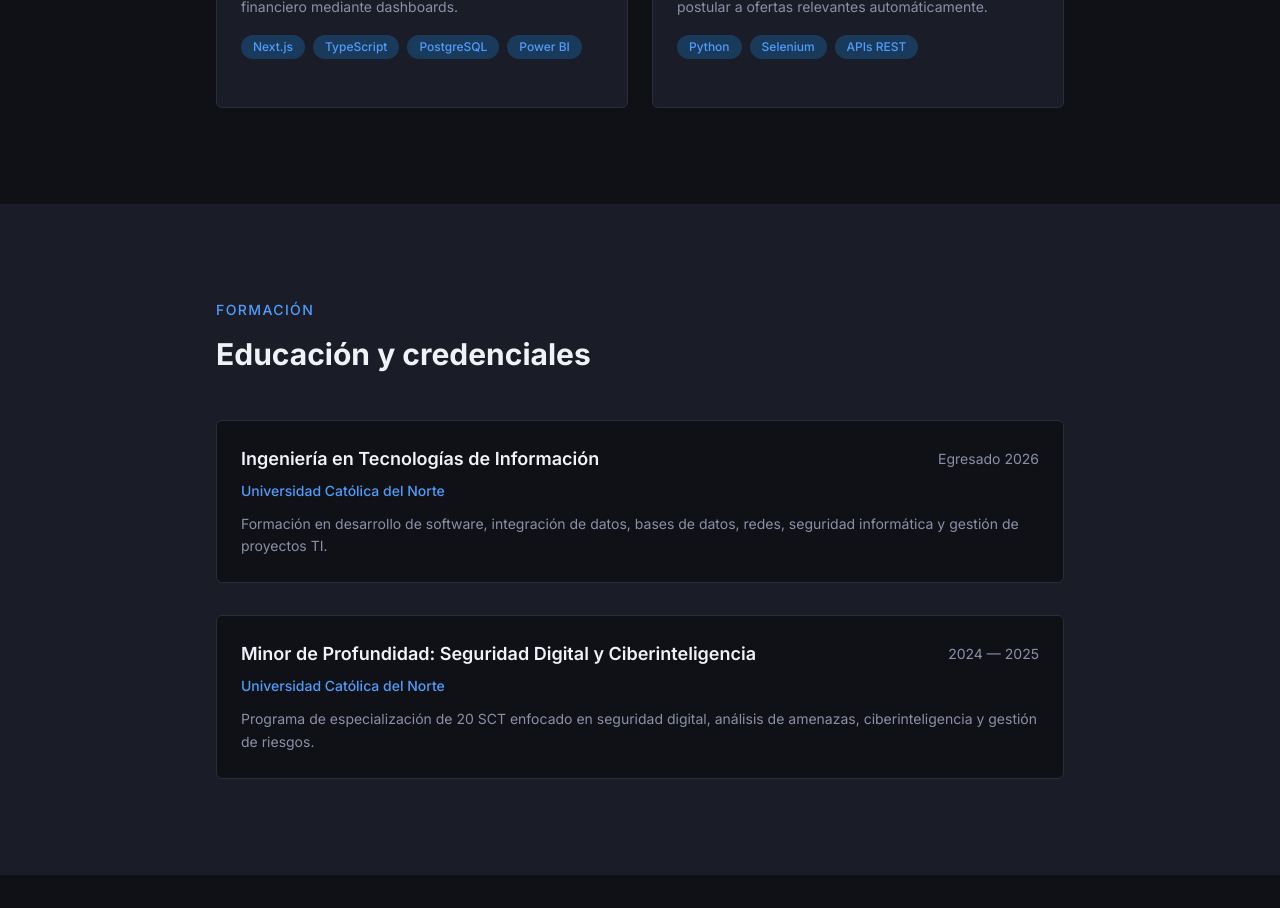
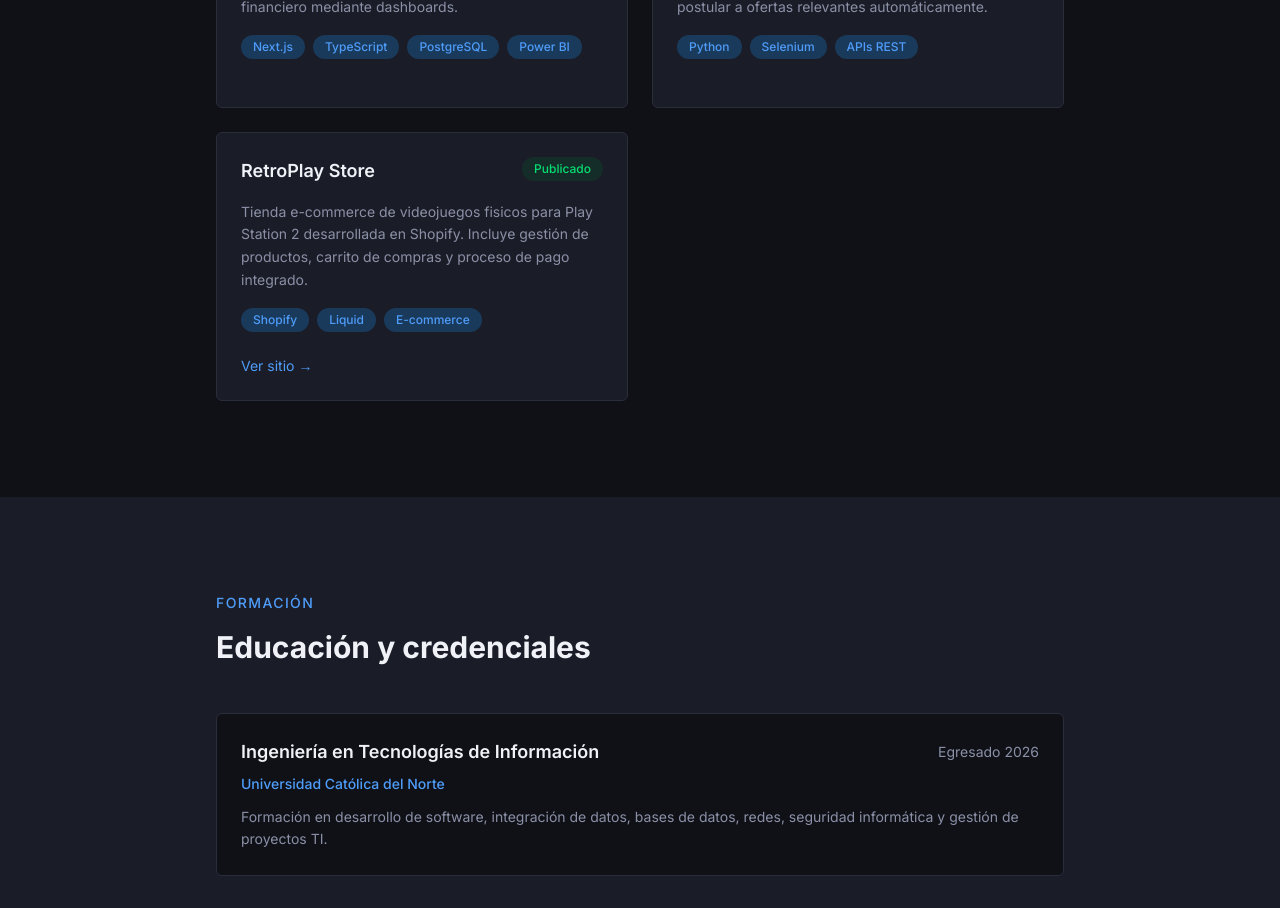
Before and after one commit to MaxStee1/portafolio-max, a Next.js app: page / in a window 1280 px wide. Shown: the part 3400-4308 px from the top of the page. Built offline with nearby package versions, Linux system fonts and the light colour scheme.

Commit message:
feat: agrega proyecto RetroPlay Store

```diff
--- a/src/data/projects.ts
+++ b/src/data/projects.ts
@@ -22,4 +22,11 @@ export const projects: Project[] = [
     status: "En planificación",
     technologies: ["Python", "Selenium", "APIs REST"],
   },
+    {
+    name: "RetroPlay Store",
+    description: "Tienda e-commerce de videojuegos fisicos para Play Station 2 desarrollada en Shopify. Incluye gestión de productos, carrito de compras y proceso de pago integrado.",
+    status: "Publicado",
+    technologies: ["Shopify", "Liquid", "E-commerce"],
+    liveUrl: "https://j2hctk-es.myshopify.com/",
+  },
 ];
```
